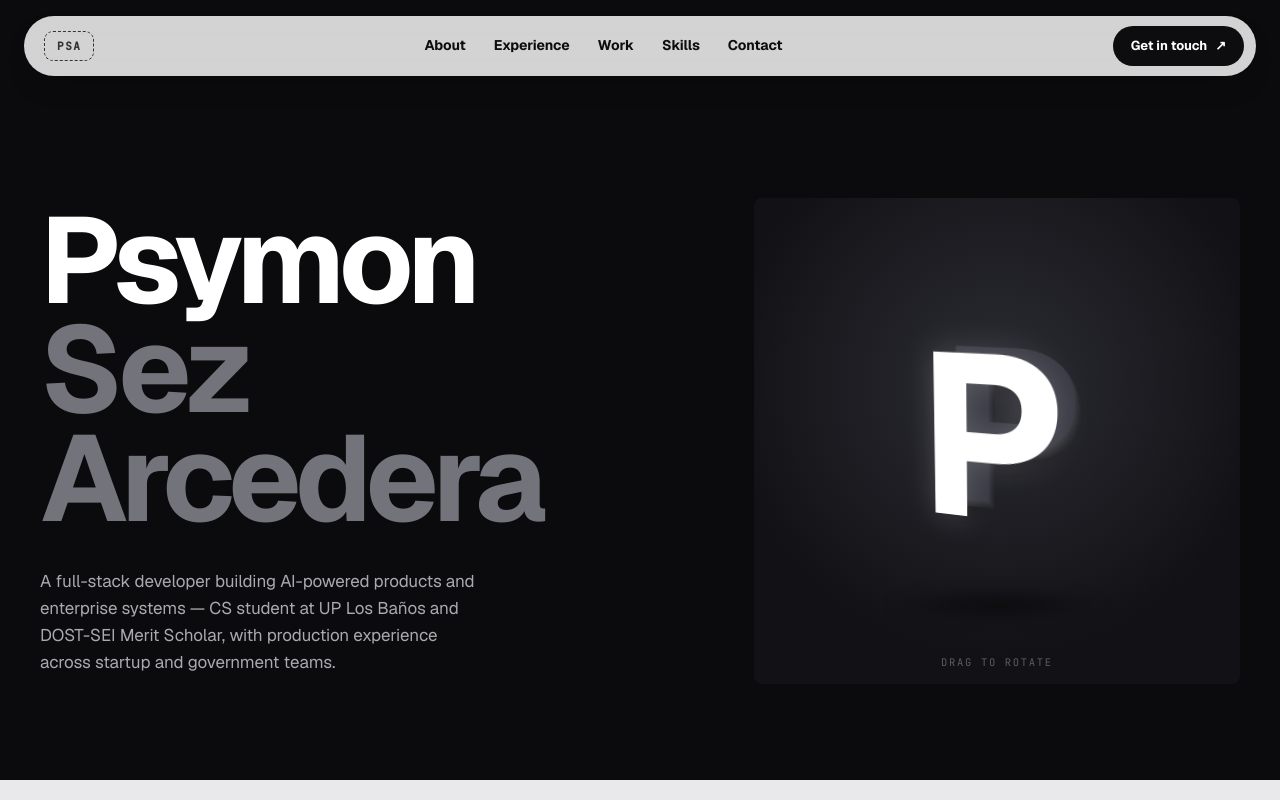
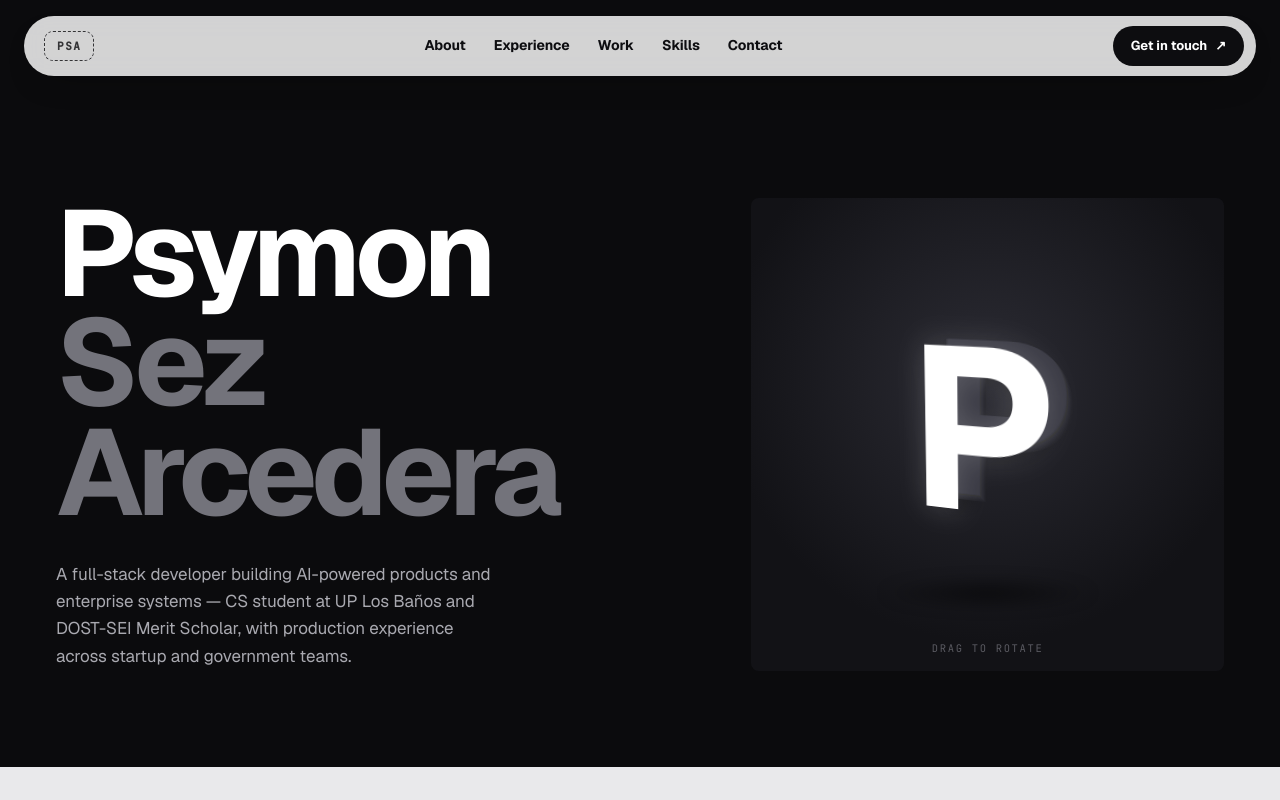
Before and after one commit to PsymonSezArcedera/psarcedera, a Next.js app: page / in a window 1280 px wide. Shown: the top 800 px of the page. Built offline with nearby package versions, Linux system fonts and the light colour scheme.

Commit message:
style: widen page container
Bump .wrap max-width from 1320px to 1600px and raise the desktop
padding to 56px so the page breathes across widescreen displays in the
Lesse Studio-style proportions. Tablet stays at 40px, mobile stays at
22px.

```diff
--- a/app/globals.css
+++ b/app/globals.css
@@ -61,9 +61,15 @@
   }
 
   .wrap {
-    max-width: 1320px;
+    max-width: 1600px;
     margin-inline: auto;
-    padding-inline: 40px;
+    padding-inline: 56px;
+  }
+
+  @media (max-width: 1024px) {
+    .wrap {
+      padding-inline: 40px;
+    }
   }
 
   @media (max-width: 680px) {
```
